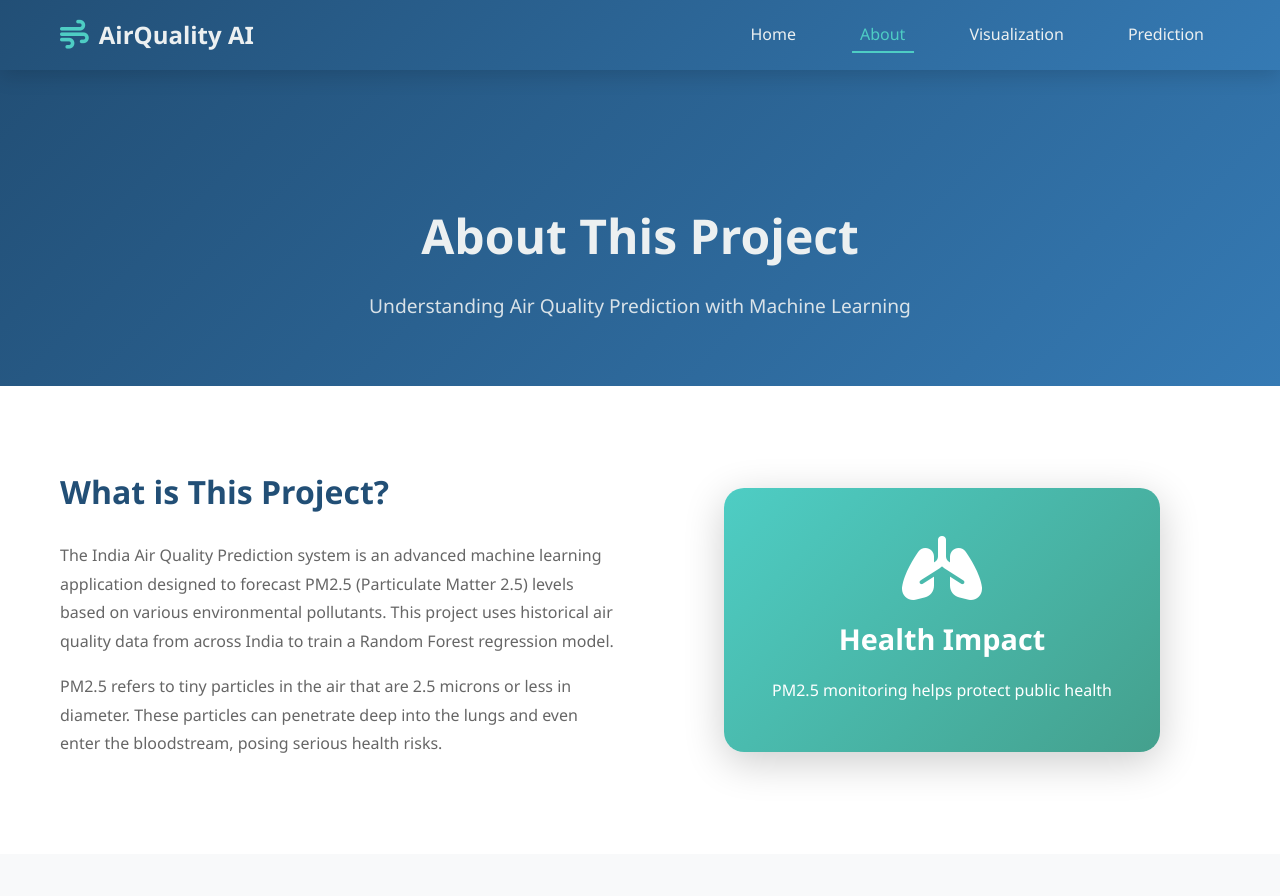
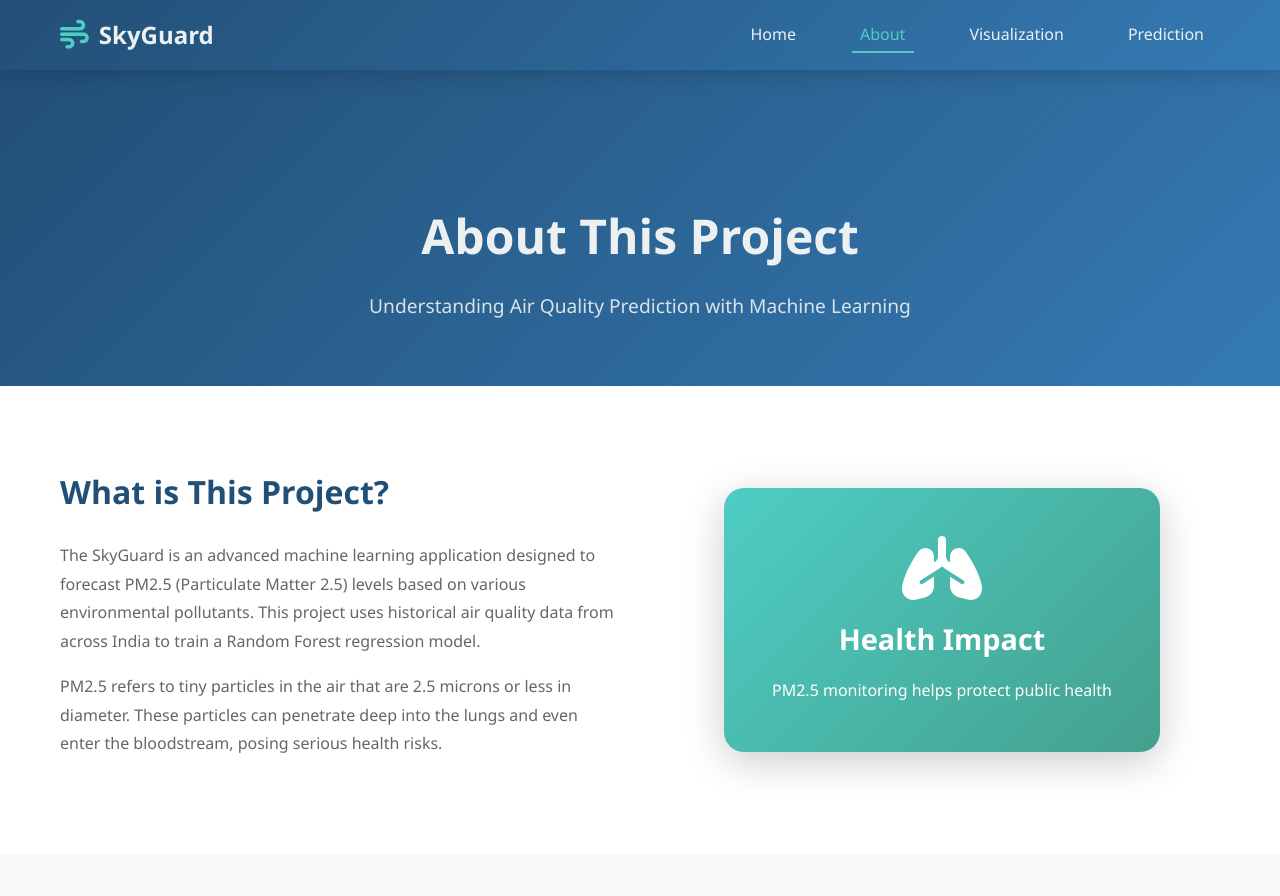
Before and after one commit to GungunAgarwal/SkyGuard, a Flask app: page /about in a window 1280 px wide. Shown: the top 896 px of the page. Run offline with Flask 3, Linux system fonts and the light colour scheme.

Commit message:
Update about.html

```diff
--- a/templates/about.html
+++ b/templates/about.html
@@ -3,7 +3,7 @@
 <head>
     <meta charset="UTF-8">
     <meta name="viewport" content="width=device-width, initial-scale=1.0">
-    <title>About - India Air Quality Prediction</title>
+    <title>About - AI Based PM 2.5 Prediction System</title>
     <link rel="stylesheet" href="{{ url_for('static', filename='css/style.css') }}">
     <link rel="stylesheet" href="https://cdnjs.cloudflare.com/ajax/libs/font-awesome/6.4.0/css/all.min.css">
     <link href="https://cdn.jsdelivr.net/npm/aos@2.3.4/dist/aos.css" rel="stylesheet">
@@ -14,7 +14,7 @@
         <div class="container">
             <div class="nav-brand">
                 <i class="fas fa-wind"></i>
-                <span>AirQuality AI</span>
+                <span>SkyGuard</span>
             </div>
             <button class="nav-toggle" id="navToggle">
                 <i class="fas fa-bars"></i>
@@ -42,7 +42,7 @@
             <div class="about-grid">
                 <div class="about-text">
                     <h2>What is This Project?</h2>
-                    <p>The India Air Quality Prediction system is an advanced machine learning application designed to forecast PM2.5 (Particulate Matter 2.5) levels based on various environmental pollutants. This project uses historical air quality data from across India to train a Random Forest regression model.</p>
+                    <p>The SkyGuard is an advanced machine learning application designed to forecast PM2.5 (Particulate Matter 2.5) levels based on various environmental pollutants. This project uses historical air quality data from across India to train a Random Forest regression model.</p>
                     <p>PM2.5 refers to tiny particles in the air that are 2.5 microns or less in diameter. These particles can penetrate deep into the lungs and even enter the bloodstream, posing serious health risks.</p>
                 </div>
                 <div class="about-image">
@@ -215,7 +215,7 @@
         <div class="container">
             <div class="footer-content">
                 <div class="footer-section">
-                    <h3><i class="fas fa-wind"></i> AirQuality AI</h3>
+                    <h3><i class="fas fa-wind"></i>SkyGuard</h3>
                     <p>Predicting air quality for a healthier tomorrow using advanced machine learning.</p>
                 </div>
                 <div class="footer-section">
@@ -229,7 +229,7 @@
                 </div>
                 <div class="footer-section">
                     <h4>Contact</h4>
-                    <p><i class="fas fa-envelope"></i> info@airqualityai.com</p>
+                    <p><i class="fas fa-envelope"></i> info@skyguard.com</p>
                     <p><i class="fas fa-phone"></i> +91 1234567890</p>
                     <div class="social-links">
                         <a href="#"><i class="fab fa-facebook"></i></a>
@@ -240,7 +240,7 @@
                 </div>
             </div>
             <div class="footer-bottom">
-                <p>&copy; 2025 AirQuality AI. All rights reserved. | Developed by CodeAj Marketplace</p>
+                <p>&copy; 2026 SkyGuard. All rights reserved. </p>
             </div>
         </div>
     </footer>
```
